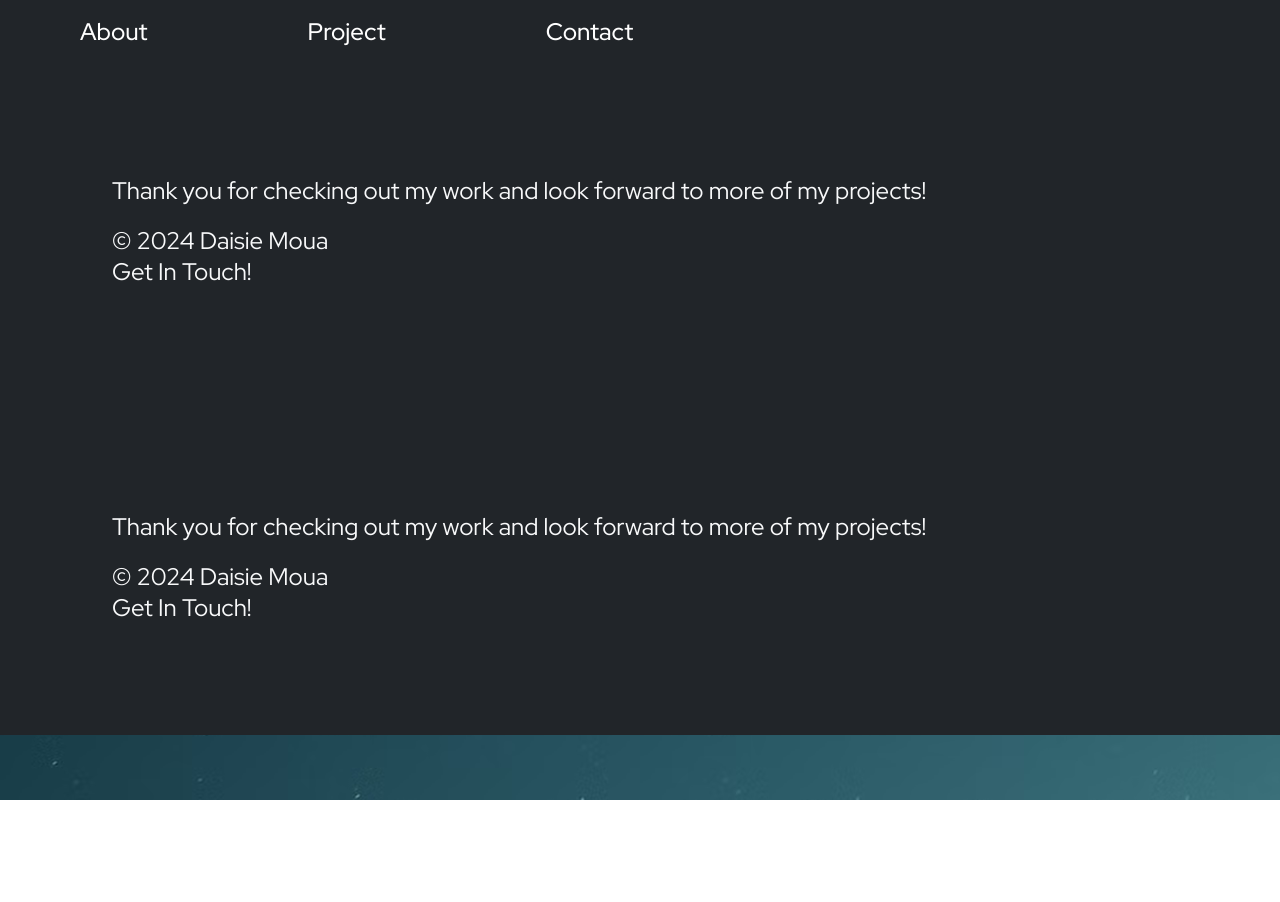
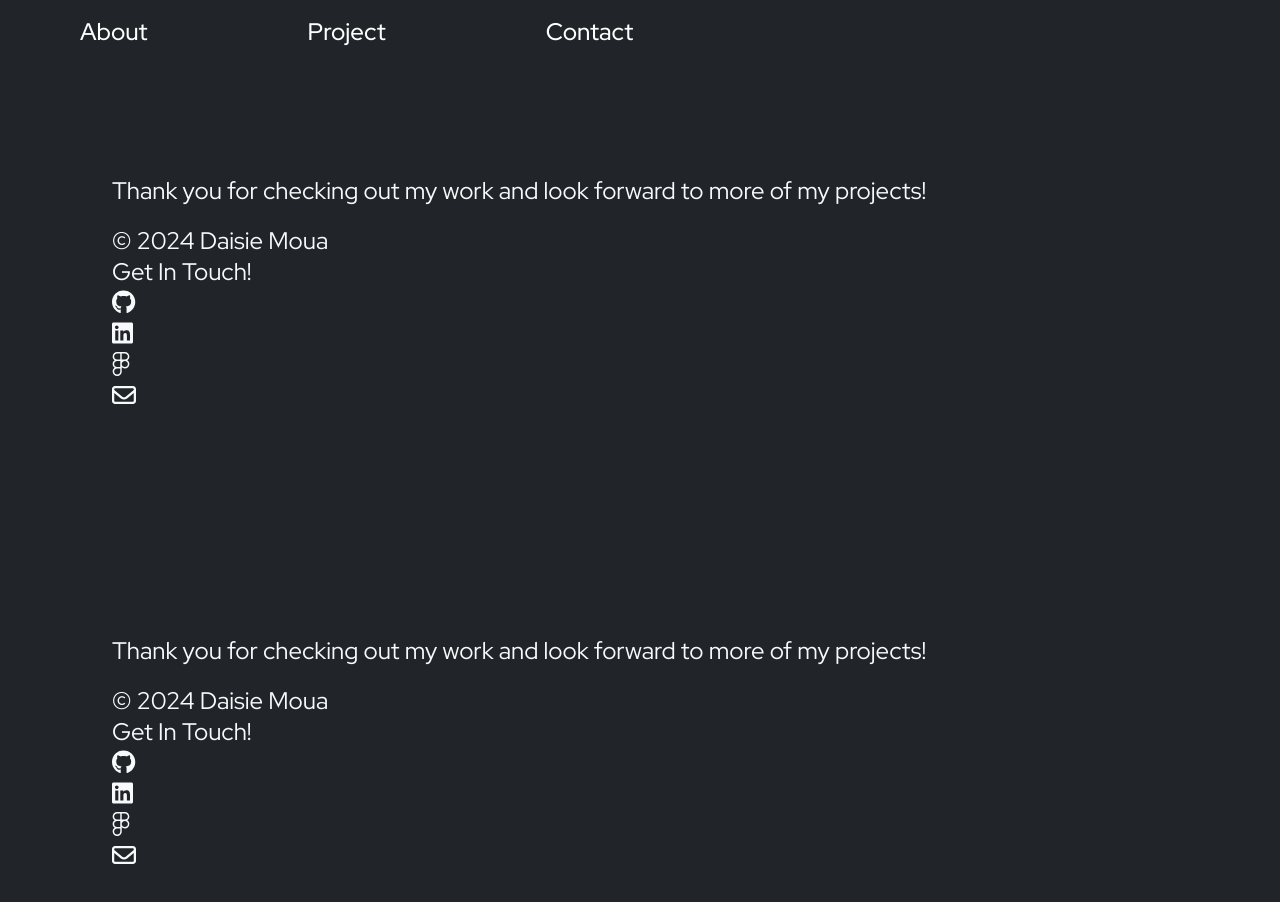
Before and after one commit to auom-eisiad/16-REACT-Portfolio, a React (Vite) app: page /Footer in a window 1280 px wide. Shown: the top 902 px of the page. Before the commit the page ends 800 px from the top, so only its background shows below. Built offline with nearby package versions, Linux system fonts and the light colour scheme.

Commit message:
got icons to work

```diff
--- a/package.json
+++ b/package.json
@@ -17,6 +17,7 @@
   "dependencies": {
     "@fortawesome/fontawesome-svg-core": "^6.5.1",
     "@fortawesome/free-brands-svg-icons": "^6.5.1",
+    "@fortawesome/free-regular-svg-icons": "^6.5.1",
     "@fortawesome/free-solid-svg-icons": "^6.5.1",
     "@fortawesome/react-fontawesome": "^0.2.0",
     "animate.css": "^4.1.1",
--- a/src/pages/Footer.jsx
+++ b/src/pages/Footer.jsx
@@ -6,8 +6,12 @@
 import Row from "react-bootstrap/Row";
 
 // React FontAwesome
-// import { FontAwesomeIcon } from "@fortawesome/react-fontawesome";
-// import { faGithub, faLinkedin, faEnvelope, faFigma } from "@fortawesome/free-solid-svg-icons";
+import { library } from '@fortawesome/fontawesome-svg-core';
+import { fab } from '@fortawesome/free-brands-svg-icons';
+import { far } from '@fortawesome/free-regular-svg-icons';
+import { FontAwesomeIcon } from '@fortawesome/react-fontawesome';
+
+library.add(fab, far);
 
 // Footer function
 const Footer = () => (
@@ -31,21 +35,21 @@
         <Card.Body>
           <Card.Title>Get In Touch!</Card.Title>
           <Card.Text>
-            {/* <a href="https://github.com/auom-eisiad" target="_blank" rel="noopener noreferrer">
-              <FontAwesomeIcon icon={faGithub} />
+            <a href="https://github.com/auom-eisiad" target="_blank" rel="noopener noreferrer">
+              <FontAwesomeIcon icon={['fab', 'github']} />
             </a>
             <br />
             <a href="https://www.linkedin.com/in/daisie-moua-6b8402221/" target="_blank" rel="noopener noreferrer">
-              <FontAwesomeIcon icon={faLinkedin} />
+              <FontAwesomeIcon icon={['fab', 'linkedin']} />
             </a>
             <br />
             <a href="https://www.figma.com/files/user/1299515299305454755?fuid=1299515299305454755" target="_blank" rel="noopener noreferrer">
-              <FontAwesomeIcon icon={faFigma} />
+              <FontAwesomeIcon icon={['fab', 'figma']} />
             </a>
             <br />
             <a href="mailto:daisiemouaa@gmail.com" target="_blank" rel="noopener noreferrer">
-              <FontAwesomeIcon icon={faEnvelope} />
-            </a> */}
+              <FontAwesomeIcon icon={['far', 'envelope']} />
+            </a>
           </Card.Text>
         </Card.Body>
       </Card>
```
